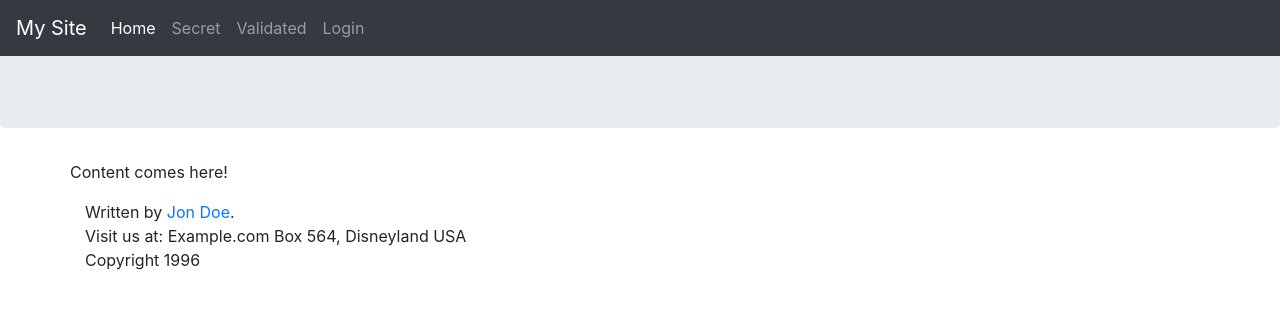
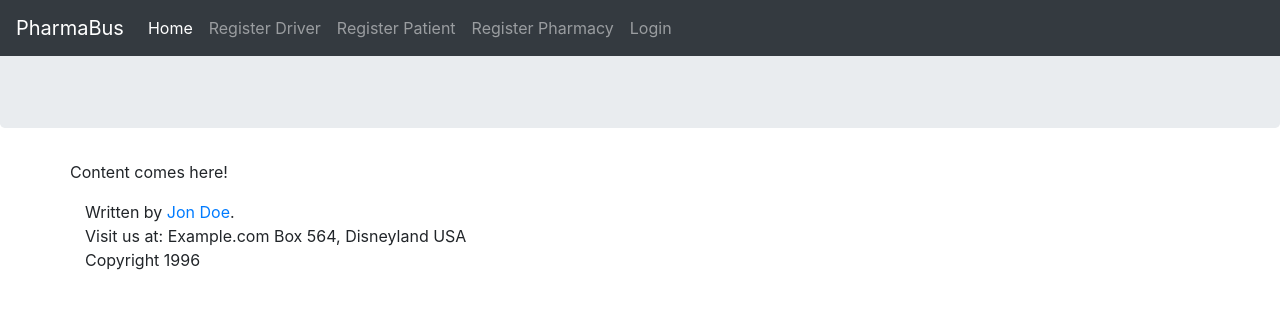
Before and after one commit to kallle/pharmabus, a Flask app: template templates/index.html in a window 1280 px wide. Shown: the top 309 px of the page. Run offline with Flask 2, Linux system fonts and the light colour scheme; the template is opened without the code that fills it, so the values that code supplies are empty; some libraries are stand-ins or nearby versions.

Commit message:
Typos fixen

```diff
--- a/data/dao.py
+++ b/data/dao.py
@@ -57,7 +57,7 @@ def register_patient(cursor, patient):
         'Values (?,?,?,?,?,?)'
     )
     cursor.execute(qry, (patient.name, addr.postal_code, addr.street, addr.number,
-                         coors.latitude, coors.longitudeh))
+                         coors.latitude, coors.longitude))
     patient_id = cursor.lastrowid
     return patient_id
 
@@ -71,6 +71,6 @@ def register_pharmacy(cursor, pharmacy):
         'Values (?,?,?,?,?,?)'
     )
     cursor.execute(qry, (pharmacy.name, addr.postal_code, addr.street, addr.number,
-                         coors.latitude, coors.longitudeh))
+                         coors.latitude, coors.longitude))
     pharmacy_id = cursor.lastrowid
     return pharmacy_id
--- a/main.py
+++ b/main.py
@@ -1,7 +1,7 @@
 import sqlite3
 
 import flask
-from flask import Flask, jsonify, render_template
+from flask import Flask, jsonify, render_template, session
 from flask.views import MethodView
 from flask_simplelogin import SimpleLogin, get_username, login_required
 
@@ -71,15 +71,15 @@ def register_pharmacy():
         addr = Address(postal_code, street, number)
         coor = get_default_coordinates()
 
-        pharmacy = Pharmacy(None, name, addr, coor)
+        pharmacy = Pharmacy(None, name, addr, coor, None)
         conn = get_db()
         c = conn.cursor()
-        pharmacy_id = dao.register_driver(c, pharmacy)
+        pharmacy_id = dao.register_pharmacy(c, pharmacy)
         username = flask.request.values.get('username')
         password = flask.request.values.get('password')
         dao.register_user(c, username, password, pharmacy_id=pharmacy_id)
         conn.commit()
-        return render_template('index.html')
+        return render_template('simplelogin.login')
     else:
         return render_template("register_pharmacy.html")
 
@@ -97,14 +97,14 @@ def register_patient():
         patient = Patient(None, name, addr, coor)
         conn = get_db()
         c = conn.cursor()
-        patient_id = dao.register_driver(c, patient)
+        patient_id = dao.register_patient(c, patient)
         username = flask.request.values.get('username')
         password = flask.request.values.get('password')
         dao.register_user(c, username, password, patient_id=patient_id)
         conn.commit()
         return render_template('index.html')
     else:
-        return render_template("register_driver.html")
+        return render_template("register_patient.html")
 
 
 @app.route('/register_driver', methods=['GET', 'POST'])
@@ -161,6 +161,19 @@ def is_pharmacy(username):
         return 'User {:1!l} is not a pharmacy!'.format(username)
 
 
+def is_logged_in_as_pharmacy():
+    username = session.get('simple_username')
+    return is_pharmacy(username)
+
+
+def is_logged_in_as_driver():
+    username = session.get('simple_username')
+    return is_driver(username)
+
+
+def is_logged_in_as_patient():
+    username = session.get('simple_username')
+    return is_patient(username)
 
 @app.route('/complex')
 @login_required(must=[is_driver])
@@ -176,6 +189,9 @@ class ProtectedView(MethodView):
 
 
 app.add_url_rule('/protected', view_func=ProtectedView.as_view('protected'))
+app.add_template_global(is_logged_in_as_pharmacy)
+app.add_template_global(is_logged_in_as_driver)
+app.add_template_global(is_logged_in_as_patient)
 app.teardown_appcontext(close_db)
 if __name__ == '__main__':
     app.run(port=5000, use_reloader=True, debug=True)
--- a/templates/base.html
+++ b/templates/base.html
@@ -12,7 +12,7 @@
 <body>
 
 <nav class="navbar navbar-expand-md navbar-dark fixed-top bg-dark">
-<a class="navbar-brand" href="#">My Site</a>
+<a class="navbar-brand" href="#">PharmaBus</a>
 {% block nav %}
 <button class="navbar-toggler" type="button" data-toggle="collapse" data-target="#navbarsExampleDefault" aria-controls="navbarsExampleDefault" aria-expanded="false" aria-label="Toggle navigation">
     <span class="navbar-toggler-icon"></span>
@@ -24,15 +24,17 @@
           <li class="nav-item active">
             <a class="nav-link" href="/">Home</a>
           </li>
-
-          <li class="nav-item">
-                <a class="nav-link" href="{{url_for('secret')}}">Secret</a>
-          </li>
-
-          <li class="nav-item">
-                <a class="nav-link" href="{{url_for('complexview')}}">Validated</a>
-          </li>
-
+            {% if not is_logged_in() %}
+            <li class="nav-item">
+                <a class="nav-link" href="{{url_for('register_driver')}}">Register Driver</a>
+            </li>
+            <li class="nav-item">
+                <a class="nav-link" href="{{url_for('register_patient')}}">Register Patient</a>
+            </li>
+            <li class="nav-item">
+                <a class="nav-link" href="{{url_for('register_pharmacy')}}">Register Pharmacy</a>
+            </li>
+            {% endif %}
           <li class="nav-item">
             {% if is_logged_in() %}
                 <span class="nav-link">{{ get_username() }}
```
